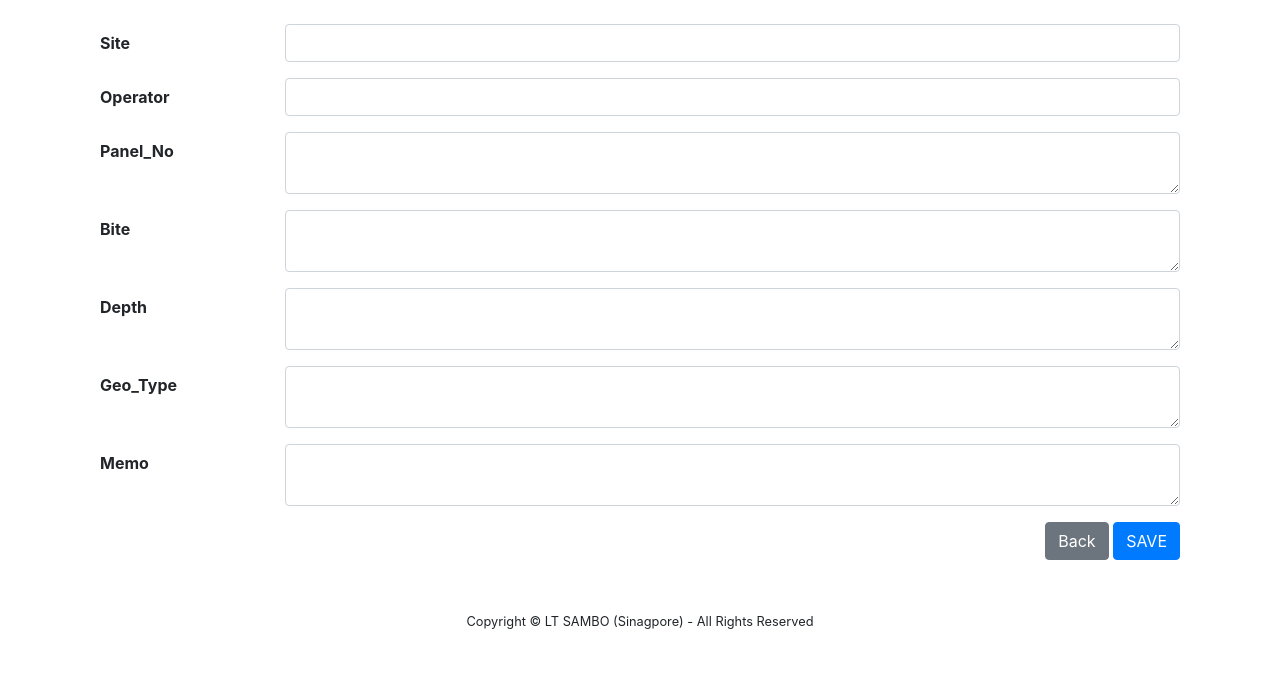
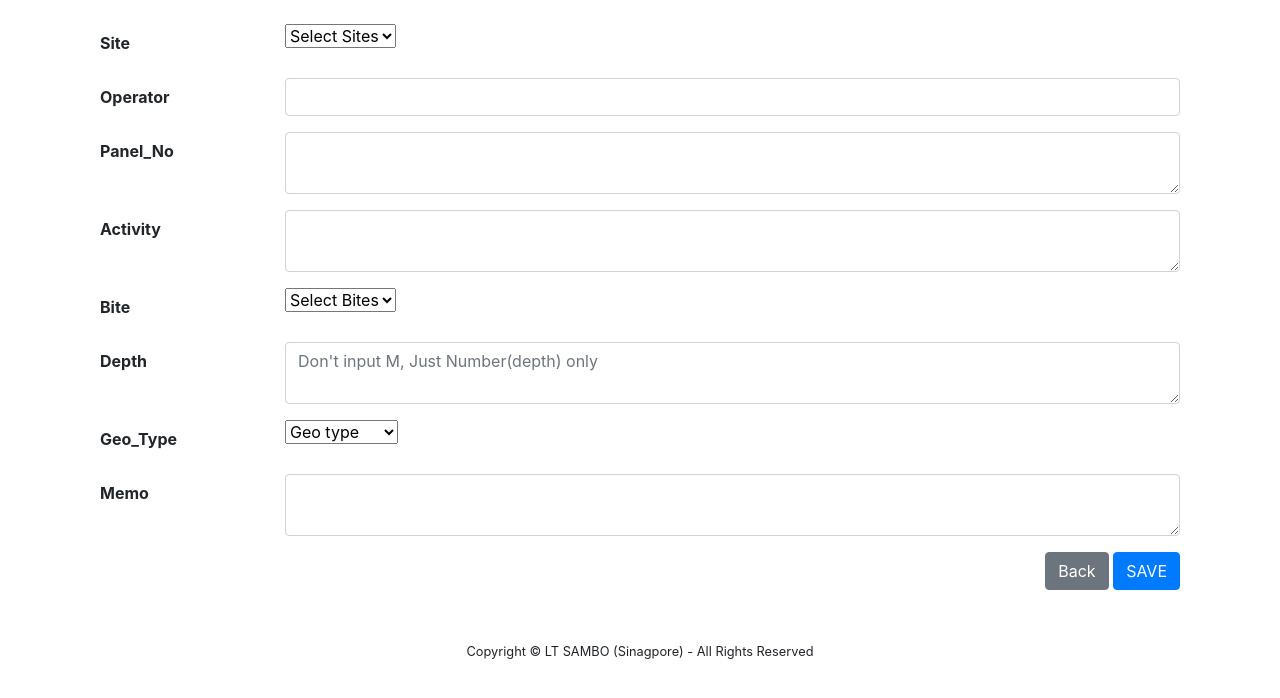
Before and after one commit to dallyura/ltsambo, a Django app: page /post_n101/ in a window 1280 px wide. Shown: the part 56-754 px from the top of the page. Run offline with Django 3.2, Linux system fonts and the light colour scheme; the visitor is signed in with stand-in values (Sample User, id 1).

Commit message:
activity 추가

```diff
--- a/mysite/settings.py
+++ b/mysite/settings.py
@@ -13,7 +13,7 @@ BASE_DIR = Path(__file__).resolve(strict=True).parent.parent
 SECRET_KEY = 'mezv=8+8+k@e1zq456^=s%sohy^pdz=o#kpjoj@8wl3=@p8*6@'
 
 # SECURITY WARNING: don't run with debug turned on in production!
-DEBUG = False
+DEBUG = True
 
 
 ALLOWED_HOSTS = ['*']
--- a/pages/models.py
+++ b/pages/models.py
@@ -48,6 +48,7 @@ class Board_N101(models.Model):
     Site = models.CharField(max_length=10, null=False)
     Operator = models.CharField(max_length=10, null=False)
     Panel_No = models.CharField(max_length=20, null=False)
+    Activity = models.CharField(max_length=20, null=False)
     Bite = models.CharField(max_length=20, null=False)
     Depth = models.CharField(max_length=20, null=False)
     Geo_Type = models.CharField(max_length=20, null=False)
@@ -61,6 +62,7 @@ class Board(models.Model):
     Site = models.CharField(max_length=10, null=False)
     Operator = models.CharField(max_length=10, null=False)
     Panel_No = models.CharField(max_length=20, null=False)
+    Activity = models.CharField(max_length=20, null=False)
     Bite = models.CharField(max_length=20, null=False)
     Depth = models.CharField(max_length=20, null=False)
     Geo_Type = models.CharField(max_length=20, null=False)
@@ -74,6 +76,7 @@ class Board_N103(models.Model):
     Site = models.CharField(max_length=10, null=False)
     Operator = models.CharField(max_length=10, null=False)
     Panel_No = models.CharField(max_length=20, null=False)
+    Activity = models.CharField(max_length=20, null=False)
     Bite = models.CharField(max_length=20, null=False)
     Depth = models.CharField(max_length=20, null=False)
     Geo_Type = models.CharField(max_length=20, null=False)
@@ -87,6 +90,7 @@ class Board_N106(models.Model):
     Site = models.CharField(max_length=10, null=False)
     Operator = models.CharField(max_length=10, null=False)
     Panel_No = models.CharField(max_length=20, null=False)
+    Activity = models.CharField(max_length=20, null=False)
     Bite = models.CharField(max_length=20, null=False)
     Depth = models.CharField(max_length=20, null=False)
     Geo_Type = models.CharField(max_length=20, null=False)
@@ -100,6 +104,7 @@ class Board_N109(models.Model):
     Site = models.CharField(max_length=10, null=False)
     Operator = models.CharField(max_length=10, null=False)
     Panel_No = models.CharField(max_length=20, null=False)
+    Activity = models.CharField(max_length=20, null=False)
     Bite = models.CharField(max_length=20, null=False)
     Depth = models.CharField(max_length=20, null=False)
     Geo_Type = models.CharField(max_length=20, null=False)
@@ -113,6 +118,7 @@ class Board_T316(models.Model):
     Site = models.CharField(max_length=10, null=False)
     Operator = models.CharField(max_length=10, null=False)
     Panel_No = models.CharField(max_length=20, null=False)
+    Activity = models.CharField(max_length=20, null=False)
     Bite = models.CharField(max_length=20, null=False)
     Depth = models.CharField(max_length=20, null=False)
     Geo_Type = models.CharField(max_length=20, null=False)
--- a/pages/templates/N101.html
+++ b/pages/templates/N101.html
@@ -44,6 +44,7 @@
             <th scope="col">Operator</th>
             <th scope="col">Time</th>
             <th scope="col">Panel_No</th>
+            <th scope="col">Activity</th>
             <th scope="col">Bite</th>
             <th scope="col">Depth</th>
             <th scope="col">Geo type</th>
@@ -74,6 +75,10 @@
 
             <td data-label="Panel_No">
                 <span>{{ board_n101.Panel_No }}</span>
+            </td>
+
+            <td data-label="Activity">
+                <span>{{ board_n101.Activity }}</span>
             </td>
 
             <td data-label="Bite_No">
--- a/pages/templates/N102.html
+++ b/pages/templates/N102.html
@@ -44,6 +44,7 @@
             <th scope="col">Operator</th>
             <th scope="col">Time</th>
             <th scope="col">Panel_No</th>
+            <th scope="col">Activity</th>
             <th scope="col">Bite</th>
             <th scope="col">Depth</th>
             <th scope="col">Geo type</th>
@@ -75,6 +76,11 @@
             <td data-label="Panel_No">
                 <span>{{ board.Panel_No }}</span>
             </td>
+
+            <td data-label="Activity">
+                <span>{{ board.Activity }}</span>
+            </td>
+
 
             <td data-label="Bite_No">
                 <span>{{ board.Bite }}</span>
--- a/pages/templates/N103.html
+++ b/pages/templates/N103.html
@@ -44,6 +44,7 @@
             <th scope="col">Operator</th>
             <th scope="col">Time</th>
             <th scope="col">Panel_No</th>
+            <th scope="col">Activity</th>
             <th scope="col">Bite</th>
             <th scope="col">Depth</th>
             <th scope="col">Geo type</th>
@@ -74,6 +75,10 @@
 
             <td data-label="Panel_No">
                 <span>{{ board_n103.Panel_No }}</span>
+            </td>
+
+            <td data-label="Activity">
+                <span>{{ board_n103.Activity }}</span>
             </td>
 
             <td data-label="Bite_No">
--- a/pages/templates/N106.html
+++ b/pages/templates/N106.html
@@ -44,6 +44,7 @@
             <th scope="col">Operator</th>
             <th scope="col">Time</th>
             <th scope="col">Panel_No</th>
+            <th scope="col">Activity</th>
             <th scope="col">Bite</th>
             <th scope="col">Depth</th>
             <th scope="col">Geo type</th>
@@ -74,6 +75,10 @@
 
             <td data-label="Panel_No">
                 <span>{{ board_n106.Panel_No }}</span>
+            </td>
+
+            <td data-label="Activity">
+                <span>{{ board_n106.Activity }}</span>
             </td>
 
             <td data-label="Bite_No">
--- a/pages/templates/N109.html
+++ b/pages/templates/N109.html
@@ -44,6 +44,7 @@
             <th scope="col">Operator</th>
             <th scope="col">Time</th>
             <th scope="col">Panel_No</th>
+            <th scope="col">Activity</th>
             <th scope="col">Bite</th>
             <th scope="col">Depth</th>
             <th scope="col">Geo type</th>
@@ -74,6 +75,10 @@
 
             <td data-label="Panel_No">
                 <span>{{ board_n109.Panel_No }}</span>
+            </td>
+
+            <td data-label="Activity">
+                <span>{{ board_n109.Activity }}</span>
             </td>
 
             <td data-label="Bite_No">
--- a/pages/templates/T316.html
+++ b/pages/templates/T316.html
@@ -44,6 +44,7 @@
             <th scope="col">Operator</th>
             <th scope="col">Time</th>
             <th scope="col">Panel_No</th>
+            <th scope="col">Activity</th>
             <th scope="col">Bite</th>
             <th scope="col">Depth</th>
             <th scope="col">Geo type</th>
@@ -74,6 +75,10 @@
 
             <td data-label="Panel_No">
                 <span>{{ board_t316.Panel_No }}</span>
+            </td>
+
+            <td data-label="Activity">
+                <span>{{ board_t316.Activity }}</span>
             </td>
 
             <td data-label="Bite_No">
--- a/pages/templates/post_n101.html
+++ b/pages/templates/post_n101.html
@@ -13,7 +13,16 @@
         <div class="form-group row">
             <label for="inputTitle" class="col-sm-2 col-form-label"><strong>Site</strong></label>
             <div class="col-sm-10">
-                <input type="text" name="Site" class="form-control" id="inputTitle">
+<!--                <input type="text" name="Site" class="form-control" id="inputTitle">-->
+                <select class="form-select" name="Site" aria-label="Default select example" id="inputTitle">
+                    <option selected>Select Sites</option>
+                    <option value="N101">N101</option>
+                    <option value="N102">N102</option>
+                    <option value="N103">N103</option>
+                    <option value="N106">N106</option>
+                    <option value="N109">N109</option>
+                    <option value="T316">T316</option>
+                </select>
             </div>
         </div>
         <div class="form-group row">
@@ -29,22 +38,49 @@
                 <textarea type="text" name="Panel_No" class="form-control" id="inputContent"></textarea>
             </div>
         </div>
+
+
+         <div class="form-group row">
+            <label for="inputContent" class="col-sm-2 col-form-label"><strong>Activity</strong></label>
+            <div class="col-sm-10">
+                <textarea type="text" name="Activity" class="form-control" id="inputContent"></textarea>
+            </div>
+        </div>
+
+
+
          <div class="form-group row">
             <label for="inputContent" class="col-sm-2 col-form-label"><strong>Bite</strong></label>
             <div class="col-sm-10">
-                <textarea type="text" name="Bite" class="form-control" id="inputContent"></textarea>
+<!--            <textarea type="text" name="Bite" class="form-control" id="inputContent"></textarea>-->
+                <select class="form-select" name="Bite" aria-label="Default select example" id="inputContent">
+                    <option selected>Select Bites</option>
+                    <option value="1Bite">1Bite</option>
+                    <option value="2Bite">2Bite</option>
+                    <option value="Center">Center</option>
+                </select>
             </div>
         </div>
          <div class="form-group row">
             <label for="inputContent" class="col-sm-2 col-form-label"><strong>Depth</strong></label>
             <div class="col-sm-10">
-                <textarea type="text" name="Depth" class="form-control" id="inputContent"></textarea>
+                <textarea type="text" name="Depth" class="form-control" placeholder="Don't input M, Just Number(depth) only" id="inputContent"></textarea>
             </div>
         </div>
         <div class="form-group row">
             <label for="inputContent" class="col-sm-2 col-form-label"><strong>Geo_Type</strong></label>
             <div class="col-sm-10">
-                <textarea type="text" name="Geo_Type" class="form-control" id="inputContent"></textarea>
+<!--                <textarea type="text" name="Geo_Type" class="form-control" id="inputContent"></textarea>-->
+
+                <select class="form-select" name="Geo_Type" aria-label="Default select example" id="inputContent">
+                    <option selected>Geo type</option>
+                    <option value="Soil">Soil</option>
+                    <option value="Marine Clay">Marine Clay</option>
+                    <option value="OA">OA</option>
+                    <option value="Sand">Sand</option>
+                    <option value="Rock(JF)">Rock(JF)</option>
+                    <option value="Rock(BT">Rock(BT)</option>
+                </select>
             </div>
         </div>
          <div class="form-group row">
--- a/pages/views.py
+++ b/pages/views.py
@@ -94,12 +94,13 @@ def Post_N101(request):
         Site = request.POST['Site']
         Operator = request.POST['Operator']
         Panel_No = request.POST['Panel_No']
+        Activity = request.POST['Activity']
         Bite = request.POST['Bite']
         Depth = request.POST['Depth']
         Geo_Type = request.POST['Geo_Type']
         Memo = request.POST['Memo']
 
-        board_n101 = Board_N101(Site=Site, Operator=Operator, Panel_No=Panel_No, Bite=Bite, Depth=Depth, Geo_Type=Geo_Type, Memo=Memo)
+        board_n101 = Board_N101(Site=Site, Operator=Operator, Panel_No=Panel_No, Activity=Activity,  Bite=Bite, Depth=Depth, Geo_Type=Geo_Type, Memo=Memo)
         board_n101.save()
         return HttpResponseRedirect('/')
     else:
@@ -122,12 +123,13 @@ def Post_N102(request):
         Site = request.POST['Site']
         Operator = request.POST['Operator']
         Panel_No = request.POST['Panel_No']
+        Activity = request.POST['Activity']
         Bite = request.POST['Bite']
         Depth = request.POST['Depth']
         Geo_Type = request.POST['Geo_Type']
         Memo = request.POST['Memo']
 
-        board = Board(Site=Site, Operator=Operator, Panel_No=Panel_No, Bite=Bite, Depth=Depth, Geo_Type=Geo_Type, Memo=Memo)
+        board = Board(Site=Site, Operator=Operator, Panel_No=Panel_No,  Activity=Activity, Bite=Bite, Depth=Depth, Geo_Type=Geo_Type, Memo=Memo)
         board.save()
         return HttpResponseRedirect('/')
     else:
@@ -150,12 +152,13 @@ def Post_N103(request):
         Site = request.POST['Site']
         Operator = request.POST['Operator']
         Panel_No = request.POST['Panel_No']
+        Activity = request.POST['Activity']
         Bite = request.POST['Bite']
         Depth = request.POST['Depth']
         Geo_Type = request.POST['Geo_Type']
         Memo = request.POST['Memo']
 
-        board_n103 = Board_N103(Site=Site, Operator=Operator, Panel_No=Panel_No, Bite=Bite, Depth=Depth, Geo_Type=Geo_Type, Memo=Memo)
+        board_n103 = Board_N103(Site=Site, Operator=Operator, Panel_No=Panel_No,  Activity=Activity, Bite=Bite, Depth=Depth, Geo_Type=Geo_Type, Memo=Memo)
         board_n103.save()
         return HttpResponseRedirect('/')
     else:
@@ -176,12 +179,13 @@ def Post_N106(request):
         Site = request.POST['Site']
         Operator = request.POST['Operator']
         Panel_No = request.POST['Panel_No']
+        Activity = request.POST['Activity']
         Bite = request.POST['Bite']
         Depth = request.POST['Depth']
         Geo_Type = request.POST['Geo_Type']
         Memo = request.POST['Memo']
 
-        board_n106 = Board_N106(Site=Site, Operator=Operator, Panel_No=Panel_No, Bite=Bite, Depth=Depth, Geo_Type=Geo_Type, Memo=Memo)
+        board_n106 = Board_N106(Site=Site, Operator=Operator, Panel_No=Panel_No,  Activity=Activity,  Bite=Bite, Depth=Depth, Geo_Type=Geo_Type, Memo=Memo)
         board_n106.save()
         return HttpResponseRedirect('/')
     else:
@@ -203,12 +207,13 @@ def Post_N109(request):
         Site = request.POST['Site']
         Operator = request.POST['Operator']
         Panel_No = request.POST['Panel_No']
+        Activity = request.POST['Activity']
         Bite = request.POST['Bite']
         Depth = request.POST['Depth']
         Geo_Type = request.POST['Geo_Type']
         Memo = request.POST['Memo']
 
-        board_n109 = Board_N109(Site=Site, Operator=Operator, Panel_No=Panel_No, Bite=Bite, Depth=Depth, Geo_Type=Geo_Type, Memo=Memo)
+        board_n109 = Board_N109(Site=Site, Operator=Operator, Panel_No=Panel_No, Activity=Activity,  Bite=Bite, Depth=Depth, Geo_Type=Geo_Type, Memo=Memo)
         board_n109.save()
         return HttpResponseRedirect('/')
     else:
@@ -231,12 +236,13 @@ def Post_T316(request):
         Site = request.POST['Site']
         Operator = request.POST['Operator']
         Panel_No = request.POST['Panel_No']
+        Activity = request.POST['Activity']
         Bite = request.POST['Bite']
         Depth = request.POST['Depth']
         Geo_Type = request.POST['Geo_Type']
         Memo = request.POST['Memo']
 
-        board_t316 = Board_T316(Site=Site, Operator=Operator, Panel_No=Panel_No, Bite=Bite, Depth=Depth, Geo_Type=Geo_Type, Memo=Memo)
+        board_t316 = Board_T316(Site=Site, Operator=Operator, Panel_No=Panel_No, Activity=Activity,  Bite=Bite, Depth=Depth, Geo_Type=Geo_Type, Memo=Memo)
         board_t316.save()
         return HttpResponseRedirect('/')
     else:
@@ -345,9 +351,9 @@ def export_csv(request):
     response = HttpResponse(content_type='text/csv')
 
     writer = csv.writer(response)
-    writer.writerow(['Site','Time', 'Operator',  'Panel_No', 'Bite', 'Depth', 'Geo_Type', 'Memo'])
+    writer.writerow(['Site','Time', 'Operator',  'Panel_No', 'Activity',  'Bite', 'Depth', 'Geo_Type', 'Memo'])
 
-    for board_n101 in Board_N101.objects.all().values_list('Site','created_date', 'Operator', 'Panel_No', 'Bite', 'Depth', 'Geo_Type', 'Memo'):
+    for board_n101 in Board_N101.objects.all().values_list('Site','created_date', 'Operator', 'Panel_No', 'Activity', 'Bite', 'Depth', 'Geo_Type', 'Memo'):
         writer.writerow(board_n101)
 
     response['Content-Disposition'] = 'attachment; filename="CSV_N101.csv"'
@@ -360,9 +366,9 @@ def export_N102_csv(request):
     response = HttpResponse(content_type='text/csv')
 
     writer = csv.writer(response)
-    writer.writerow(['Site','Time', 'Operator',  'Panel_No', 'Bite', 'Depth','Geo_Type', 'Memo'])
+    writer.writerow(['Site','Time', 'Operator',  'Panel_No', 'Activity', 'Bite', 'Depth','Geo_Type', 'Memo'])
 
-    for board in Board.objects.all().values_list('Site','created_date', 'Operator', 'Panel_No', 'Bite', 'Depth', 'Geo_Type','Memo'):
+    for board in Board.objects.all().values_list('Site','created_date', 'Operator', 'Panel_No', 'Activity', 'Bite', 'Depth', 'Geo_Type','Memo'):
         writer.writerow(board)
 
     response['Content-Disposition'] = 'attachment; filename="CSV_N102.csv"'
@@ -374,9 +380,9 @@ def export_N103_csv(request):
     response = HttpResponse(content_type='text/csv')
 
     writer = csv.writer(response)
-    writer.writerow(['Site','Time', 'Operator',  'Panel_No', 'Bite', 'Depth', 'Geo_Type','Memo'])
+    writer.writerow(['Site','Time', 'Operator',  'Panel_No', 'Activity', 'Bite', 'Depth', 'Geo_Type','Memo'])
 
-    for board_n103 in Board_N103.objects.all().values_list('Site','created_date', 'Operator', 'Panel_No', 'Bite', 'Depth','Geo_Type', 'Memo'):
+    for board_n103 in Board_N103.objects.all().values_list('Site','created_date', 'Operator', 'Panel_No', 'Activity', 'Bite', 'Depth','Geo_Type', 'Memo'):
         writer.writerow(board_n103)
 
     response['Content-Disposition'] = 'attachment; filename="CSV_N103.csv"'
@@ -388,9 +394,9 @@ def export_N106_csv(request):
     response = HttpResponse(content_type='text/csv')
 
     writer = csv.writer(response)
-    writer.writerow(['Site','Time', 'Operator',  'Panel_No', 'Bite', 'Depth','Geo_Type', 'Memo'])
+    writer.writerow(['Site','Time', 'Operator',  'Panel_No', 'Activity', 'Bite', 'Depth','Geo_Type', 'Memo'])
 
-    for board_n106 in Board_N106.objects.all().values_list('Site','created_date', 'Operator', 'Panel_No', 'Bite', 'Depth','Geo_Type', 'Memo'):
+    for board_n106 in Board_N106.objects.all().values_list('Site','created_date', 'Operator', 'Panel_No', 'Activity', 'Bite', 'Depth','Geo_Type', 'Memo'):
         writer.writerow(board_n106)
 
     response['Content-Disposition'] = 'attachment; filename="CSV_N106.csv"'
@@ -402,9 +408,9 @@ def export_N109_csv(request):
     response = HttpResponse(content_type='text/csv')
 
     writer = csv.writer(response)
-    writer.writerow(['Site','Time', 'Operator',  'Panel_No', 'Bite', 'Depth', 'Geo_Type','Memo'])
+    writer.writerow(['Site','Time', 'Operator',  'Panel_No', 'Activity',  'Bite', 'Depth', 'Geo_Type','Memo'])
 
-    for board_n109 in Board_N109.objects.all().values_list('Site','created_date', 'Operator', 'Panel_No', 'Bite', 'Depth','Geo_Type', 'Memo'):
+    for board_n109 in Board_N109.objects.all().values_list('Site','created_date', 'Operator', 'Panel_No', 'Activity', 'Bite', 'Depth','Geo_Type', 'Memo'):
         writer.writerow(board_n109)
 
     response['Content-Disposition'] = 'attachment; filename="CSV_N109.csv"'
@@ -417,9 +423,9 @@ def export_T316_csv(request):
     response = HttpResponse(content_type='text/csv')
 
     writer = csv.writer(response)
-    writer.writerow(['Site','Time', 'Operator',  'Panel_No', 'Bite', 'Depth', 'Geo_Type','Memo'])
+    writer.writerow(['Site','Time', 'Operator',  'Panel_No', 'Activity', 'Bite', 'Depth', 'Geo_Type','Memo'])
 
-    for board_t316 in Board_T316.objects.all().values_list('Site','created_date', 'Operator', 'Panel_No', 'Bite', 'Depth','Geo_Type', 'Memo'):
+    for board_t316 in Board_T316.objects.all().values_list('Site','created_date', 'Operator', 'Panel_No', 'Activity', 'Bite', 'Depth','Geo_Type', 'Memo'):
         writer.writerow(board_t316)
 
     response['Content-Disposition'] = 'attachment; filename="CSV_T316.csv"'
```
Also changed, not shown: pages/templates/home.html (+3 -4 lines), pages/templates/post_n102.html (+9 -0 lines), pages/templates/post_n103.html (+10 -0 lines), pages/templates/post_n106.html (+11 -0 lines), pages/templates/post_n109.html (+9 -0 lines), pages/templates/post_t316.html (+9 -0 lines), pages/migrations/0001_initial.py, pages/migrations/0002_board_t316.py (deleted).
